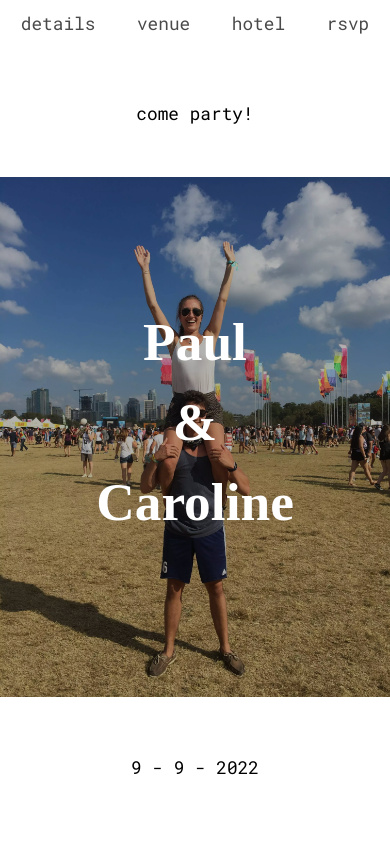
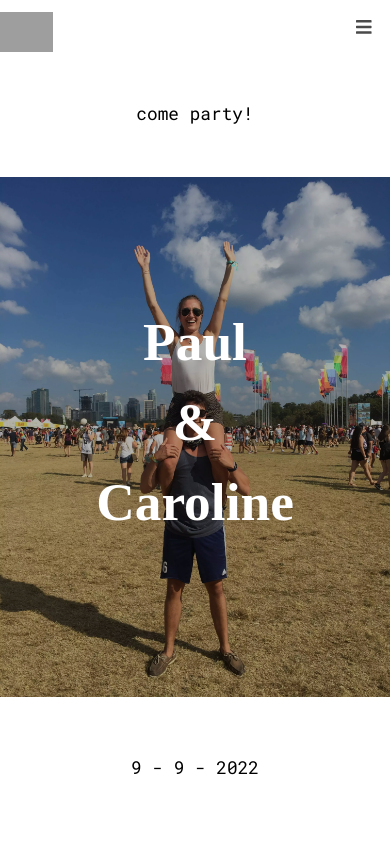
Before and after one commit to skorskip/react-wedding-site, a React (Create React App) app: page / in a window 390 px wide. Shown: the top 844 px of the page. Built offline with nearby package versions, Linux system fonts and the light colour scheme; grey boxes are pictures that could not be loaded; a web font is replaced by a local one.

Commit message:
Added mobile navbar

```diff
--- a/public/index.html
+++ b/public/index.html
@@ -2,7 +2,7 @@
 <html lang="en">
   <head>
     <meta charset="utf-8" />
-    <link rel="icon" href="%PUBLIC_URL%/favicon.ico" />
+    <link rel="shortcut icon" href="%PUBLIC_URL%/puppy.svg" type="image/x-icon">
     <link rel="preconnect" href="https://fonts.googleapis.com">
     <link rel="preconnect" href="https://fonts.gstatic.com" crossorigin>
     <link href="https://fonts.googleapis.com/css2?family=League+Script&display=swap" rel="stylesheet">
@@ -15,7 +15,7 @@
       name="description"
       content="Web site created using create-react-app"
     />
-    <link rel="apple-touch-icon" href="%PUBLIC_URL%/logo192.png" />
+    <link rel="apple-touch-icon" href="%PUBLIC_URL%/puppy.svg" />
     <!--
       manifest.json provides metadata used when your web app is installed on a
       user's mobile device or desktop. See https://developers.google.com/web/fundamentals/web-app-manifest/
--- a/src/components/header/header.tsx
+++ b/src/components/header/header.tsx
@@ -13,7 +13,7 @@ export const Header = () => {
 
     const handleImageLoad = (event: any) => {
 
-        const height = document.getElementById("imageContainer")?.offsetHeight
+        const height = document.getElementById("header-image-container")?.offsetHeight
         if(height) {
             if(width > mobileWidth){
                 setOffset((height / 2) + "px")
@@ -32,7 +32,7 @@ export const Header = () => {
     }, []);
 
     return (
-        <div className="header-container" id="imageContainer" onLoad={handleImageLoad}>
+        <div className="header-container" id="header-image-container" onLoad={handleImageLoad}>
             <div className="rellax header-row" data-rellax-speed="2">
                 <div className="header-date-text regular-font">come party!</div>
             </div>
--- a/src/components/navbar/navbar.css
+++ b/src/components/navbar/navbar.css
@@ -10,8 +10,40 @@
     background: white;
 }
 
+.nav-bar-mobile-container {
+    position: fixed;
+    width: 100%;
+    display: flex;
+    flex-direction: row;
+    justify-content: space-between;
+    top: 0;
+    right: 0;
+    z-index: 2;
+    background: white;
+}
+
 .nav-bar-item {
     padding: 10px;
+}
+
+.nav-item-mobile {
+    height: 3em !important;
+    width: 3em !important;
+}
+
+.navbar-icon {
+    top: 3px;
+    height: 3em !important;
+    width: 3em !important;
+    position: fixed;
+    right: calc(50% - 1.5em)
+}
+
+.navbar-icon-mobile {
+    top: 5px;
+    height: 3em !important;
+    width: 3em !important;
+    position: fixed;
 }
 
 .nav-bar-selected {
--- a/src/components/navbar/navbar.tsx
+++ b/src/components/navbar/navbar.tsx
@@ -1,7 +1,13 @@
-import React, { useState } from "react";
+import React, { useState, useEffect } from "react";
 import "./navbar.css"
+import logo from "../../assets/images/logo/puppy.png"
+import { FontAwesomeIcon } from "@fortawesome/react-fontawesome";
+import { faBars } from "@fortawesome/free-solid-svg-icons";
 
 export const Navbar = () => {
+
+    const [width, setWidth] = useState(window.innerWidth);
+    const mobileWidth = 550;
     const [selected, setSelected] = useState("home");
 
     const getSelectedClass = (item: string) => {
@@ -28,6 +34,9 @@ export const Navbar = () => {
             case "rsvp"  :
                 element = document.getElementById('RSVP-card');
                 break;
+            case "top" :
+                element = document.getElementById("header-image-container");
+                break;
             default :
                 element = document.getElementById('Details-card');
         }
@@ -35,13 +44,18 @@ export const Navbar = () => {
         element?.scrollIntoView({behavior: "smooth", block: "center", inline: "nearest"});
     }
 
-    return (
+    const desktopNav = (width >= mobileWidth) &&(
         <div className="nav-bar-container">
             <div className={getSelectedClass("details")} onClick={() => navItemSelected("details")}>
                 details
             </div>
             <div className={getSelectedClass("venue")} onClick={() => navItemSelected("venue")}>
                 venue
+            </div>
+            <div>
+                <span className="icon navbar-icon" onClick={() => navItemSelected("top")}>
+                    <img src={logo}/>
+                </span>
             </div>
             <div className={getSelectedClass("hotel")} onClick={() => navItemSelected("hotel")}>
                 hotel
@@ -50,5 +64,35 @@ export const Navbar = () => {
                 rsvp
             </div>
         </div>
+    );
+
+    const mobileNav = (width < mobileWidth) && (
+        <div className="nav-bar-mobile-container">
+            <div>
+                <span className="icon navbar-icon-mobile" onClick={() => navItemSelected("top")}>
+                    <img src={logo}/>
+                </span>
+            </div>
+            <div>
+                <span className="icon is-large nav-item-mobile" onClick={() => navItemSelected("top")}>
+                    <FontAwesomeIcon icon={faBars}/>
+                </span>
+            </div>
+        </div>
+    )
+
+    useEffect(() => {
+        const updateWidth = () => {
+            setWidth(window.innerWidth);
+        };
+        window.addEventListener("resize", updateWidth);
+        return () => window.removeEventListener("resize", updateWidth);
+    }, []);
+
+    return (
+        <>
+            {desktopNav}
+            {mobileNav}
+        </>
     )
 }
```
Also changed, not shown: public/puppy.svg (added), 1 other file (tests, documents, lock files or other folders).
